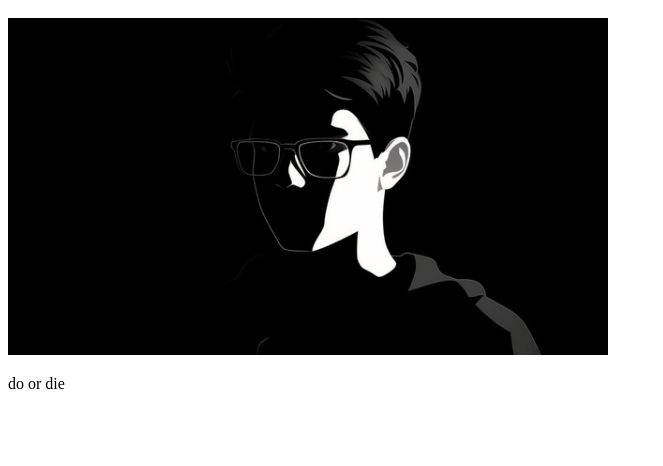
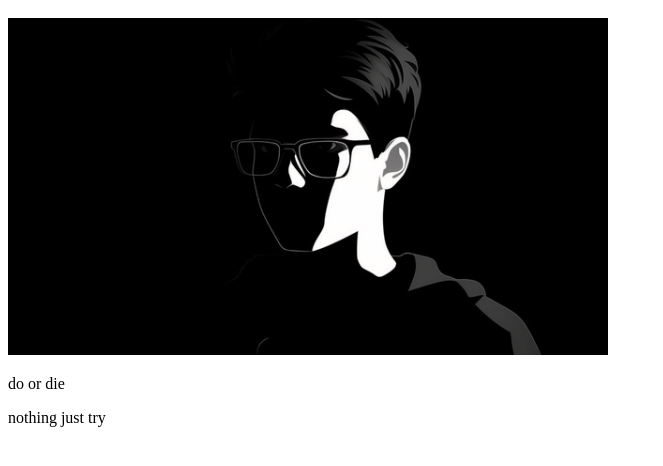
Before and after one commit to Gokulakrihnan/first_project, a plain HTML site: page index.html in a window 1280 px wide. Shown: the part 120-586 px from the top of the page, without its empty margins (0-663 px from the left). Drawn offline with Linux system fonts and the light colour scheme.

Commit message:
added paragraph

```diff
--- a/index.html
+++ b/index.html
@@ -10,5 +10,6 @@
     <h1>actually villan</h1>
     <img width="600px" src="profile.jpg" alt="">
     <p> do or die </p>
+    <p>nothing just try</p>
 </body>
 </html>
```
